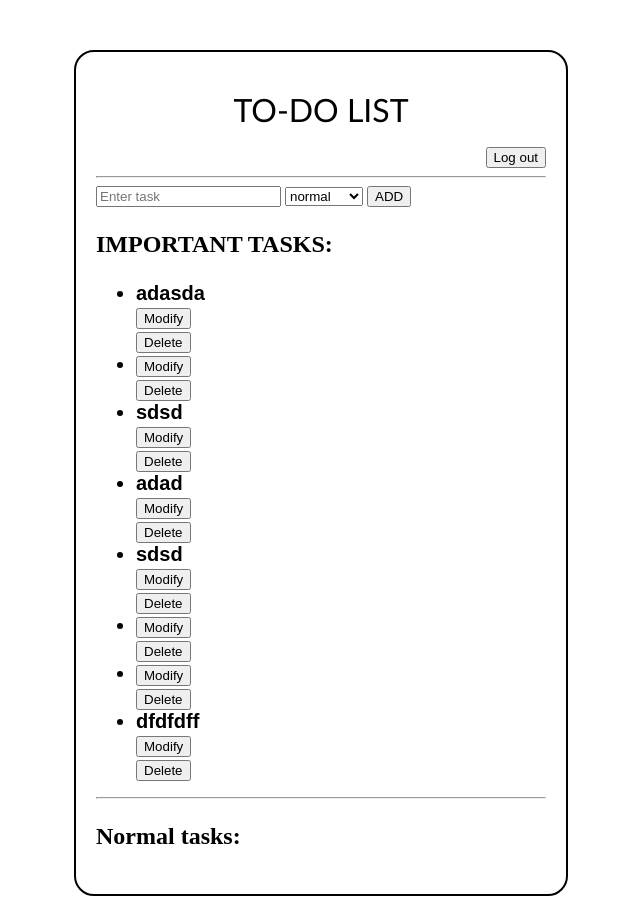
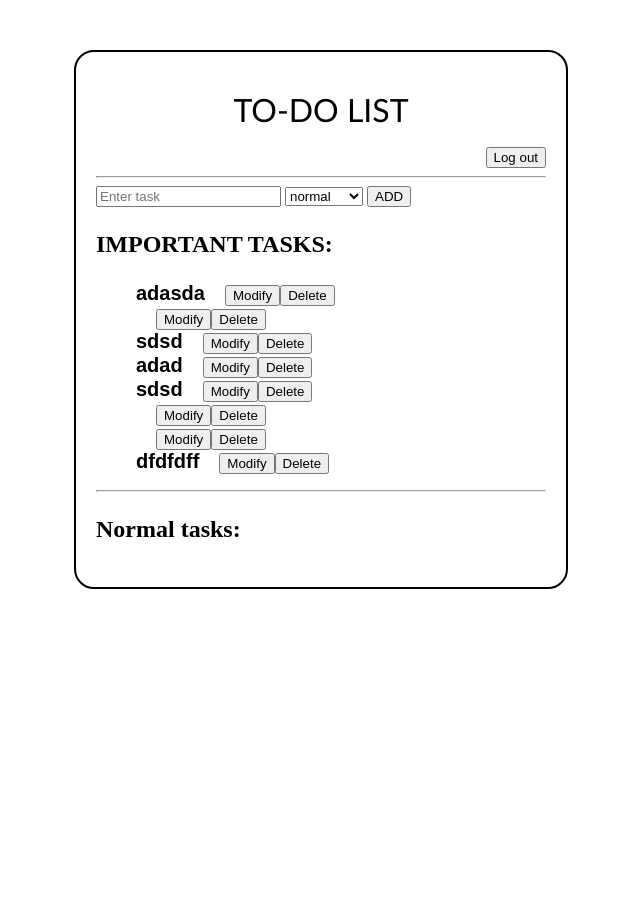
Before and after one commit to Amit-adh/TODO-list, a Flask app: page /dashboard in a window 1280 px wide. Shown: the whole page, without its empty margins (319-959 px from the left). After the commit the page ends 589 px from the top, so only its background shows below. Run offline with Flask 3, Linux system fonts and the light colour scheme; a user stored in the database is signed in.

Commit message:
modified css

```diff
--- a/static/css/style.css
+++ b/static/css/style.css
@@ -96,9 +96,14 @@ html{
 }
 
 #important li{
+    display: flex;
     font-family: Arial, Helvetica, sans-serif;
     font-size: 20px;
     font-weight: bold;
+}
+
+.task-content-span{
+    margin-right: 20px;
 }
 
 #normal li{
--- a/templates/dashboard.html
+++ b/templates/dashboard.html
@@ -37,7 +37,7 @@
     <ul id="important">
         {% for task in tasks %}
         <li>
-            {{task.content}}
+            <span class="task-content-span">{{task.content}}</span>
             <form action="{{ url_for('modify_task') }}" method="POST">
                 <button type="submit">Modify</button>
             </form>
```
Also changed, not shown: instance/todo.db.
